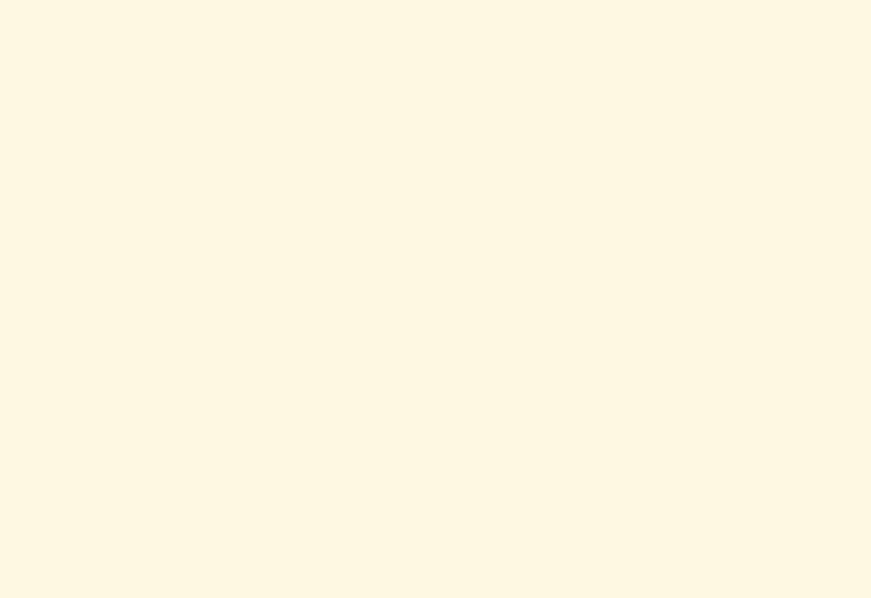
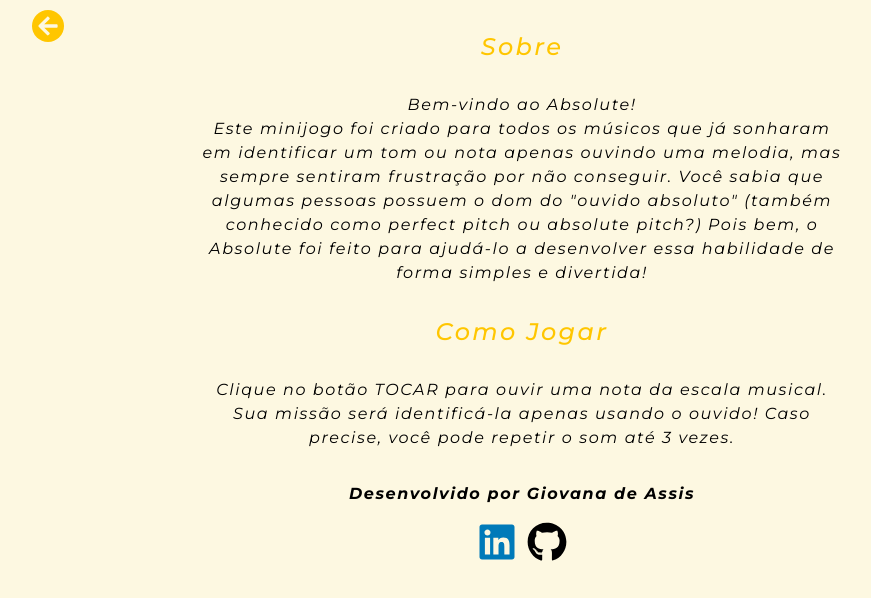
Before and after one commit to giovanaassis/absolute_project, a React (Vite) app: page /tutorial in a window 1280 px wide. Before the commit this address had no page. Shown: the top 598 px of the page, without its empty margins (118-989 px from the left). Built offline with nearby package versions, Linux system fonts and the light colour scheme.

Commit message:
created the page Tutorial

```diff
--- a/package.json
+++ b/package.json
@@ -12,6 +12,7 @@
   "dependencies": {
     "react": "^18.3.1",
     "react-dom": "^18.3.1",
+    "react-icons": "^5.4.0",
     "react-router-dom": "^7.1.1"
   },
   "devDependencies": {
--- a/routes.jsx
+++ b/routes.jsx
@@ -1,11 +1,13 @@
 import { BrowserRouter, Route, Routes } from "react-router-dom";
 import Home from "./src/pages/Home";
+import Tutorial from "./src/pages/Tutorial";
 
 function AppRoutes() {
     return (
         <BrowserRouter>
             <Routes>
                 <Route path="/" element={<Home />} />
+                <Route path="/tutorial" element={<Tutorial />} />
             </Routes>
         </BrowserRouter>
     )
--- a/src/App.css
+++ b/src/App.css
@@ -6,10 +6,11 @@ body {
 button {
   letter-spacing: .2em;
   font-style: italic;
-  padding: 5px;
+  padding: 10px;
   outline: 0;
   border-radius: 5px;
   font-weight: 500;
-  font-size: 1.5em;
+  font-size: 1.2em;
   cursor: pointer;
+  width: 230px;
 }
--- /dev/null
+++ b/src/components/GoBackButton/GoBackButton.module.css
@@ -0,0 +1,10 @@
+.btn {
+    background-color: var(--yellow);
+    color: var(--white);
+    border-radius: 50%;
+    font-size: 2rem;
+    padding: 5px;
+    position: absolute;
+    top: 10px;
+    left: 150px;
+}
--- /dev/null
+++ b/src/components/GoBackButton/index.jsx
@@ -0,0 +1,14 @@
+/* eslint-disable react/prop-types */
+import { Link } from "react-router-dom";
+import { FaArrowLeft } from "react-icons/fa";
+import styles from "./GoBackButton.module.css";
+
+const GoBackButton = ({ page }) => {
+    return (
+        <Link to={page} >
+            <FaArrowLeft className={styles.btn}/>
+        </Link>
+    )
+}
+
+export default GoBackButton;
--- a/src/pages/Home/Home.module.css
+++ b/src/pages/Home/Home.module.css
@@ -21,7 +21,15 @@
 
 .buttons_container {
     display: flex;
-    gap: 10px;
+    align-items: center;
+    justify-content: center;
+    flex-direction: column;
+    gap: 20px;
+}
+
+.buttons_container div {
+    display: flex;
+    gap: 24px;
 }
 
 .btn1 {
@@ -33,5 +41,5 @@
 .btn2 {
     background-color: var(--yellow);
     color: var(--white);
-    border: 0;
+    border: 2px solid transparent;
 }
--- a/src/pages/Home/index.jsx
+++ b/src/pages/Home/index.jsx
@@ -1,3 +1,4 @@
+import { Link } from "react-router-dom";
 import styles from "./Home.module.css";
 import MusicalNote from "/musical-note.png";
 
@@ -7,9 +8,15 @@ function Home() {
             <img src={MusicalNote} alt="Imagem de uma nota musical" />
             <h1 className={styles.title}>ABSOLUTE</h1>
             <div className={styles.buttons_container}>
-                <button className={styles.btn1}>TUTORIAL</button>
-                <button className={styles.btn1}>AS NOTAS</button>
-                <button className={styles.btn2}>JOGAR</button>
+                <div>
+                    <Link to='/tutorial'>
+                        <button className={styles.btn1}>TUTORIAL</button>
+                    </Link>
+                    <button className={styles.btn1}>AS NOTAS</button>
+                </div>
+                <div>
+                    <button className={styles.btn2}>JOGAR</button>
+                </div>
             </div>
         </main>
     )
--- /dev/null
+++ b/src/pages/Tutorial/Tutorial.module.css
@@ -0,0 +1,36 @@
+.tutorial {
+    text-align: center;
+    margin-top: 2rem;
+}
+
+.tutorial h2, p {
+    font-style: italic;
+    letter-spacing: .1em;
+}
+
+.tutorial h2 {
+    color: var(--yellow);
+    font-weight: 500;
+    margin-bottom: 2rem;
+}
+
+.tutorial p {
+    width: 50%;
+    margin: 2rem auto;
+    font-weight: 400;
+    line-height: 1.5rem;
+}
+
+.footer p {
+    font-weight: 700;
+    margin-bottom: 1rem;
+}
+
+.icons {
+    font-size: 2.5rem;
+}
+
+.linkedin_icon {
+    color: rgb(0, 122, 185);
+    margin-right: 10px;
+}
--- /dev/null
+++ b/src/pages/Tutorial/index.jsx
@@ -0,0 +1,33 @@
+import GoBackButton from "../../components/GoBackButton";
+import { FaLinkedin, FaGithub } from "react-icons/fa";
+import styles from "./Tutorial.module.css";
+
+function Tutorial() {
+    return (
+        <div className={styles.tutorial}>
+            <GoBackButton page='/' />
+
+            <h2>Sobre</h2>
+            <p>
+                Bem-vindo ao Absolute! <br />
+                Este minijogo foi criado para todos os músicos que já sonharam em identificar um tom ou nota apenas ouvindo uma melodia, mas sempre sentiram frustração por não conseguir.
+
+                Você sabia que algumas pessoas possuem o dom do &quot;ouvido absoluto&quot; (também conhecido como perfect pitch ou absolute pitch?) Pois bem, o Absolute foi feito para ajudá-lo a desenvolver essa habilidade de forma simples e divertida!
+            </p>
+
+            <h2>Como Jogar</h2>
+            <p>
+                Clique no botão TOCAR para ouvir uma nota da escala musical. Sua missão será identificá-la apenas usando o ouvido! Caso precise, você pode repetir o som até 3 vezes.
+            </p>
+            <footer className={styles.footer}>
+                <p>Desenvolvido por Giovana de Assis</p>
+                <i className={styles.icons}>
+                    <FaLinkedin className={styles.linkedin_icon} />
+                    <FaGithub />
+                </i>
+            </footer>
+        </div>
+    )
+}
+
+export default Tutorial;
```
Also changed, not shown: 1 other file (tests, documents, lock files or other folders).
